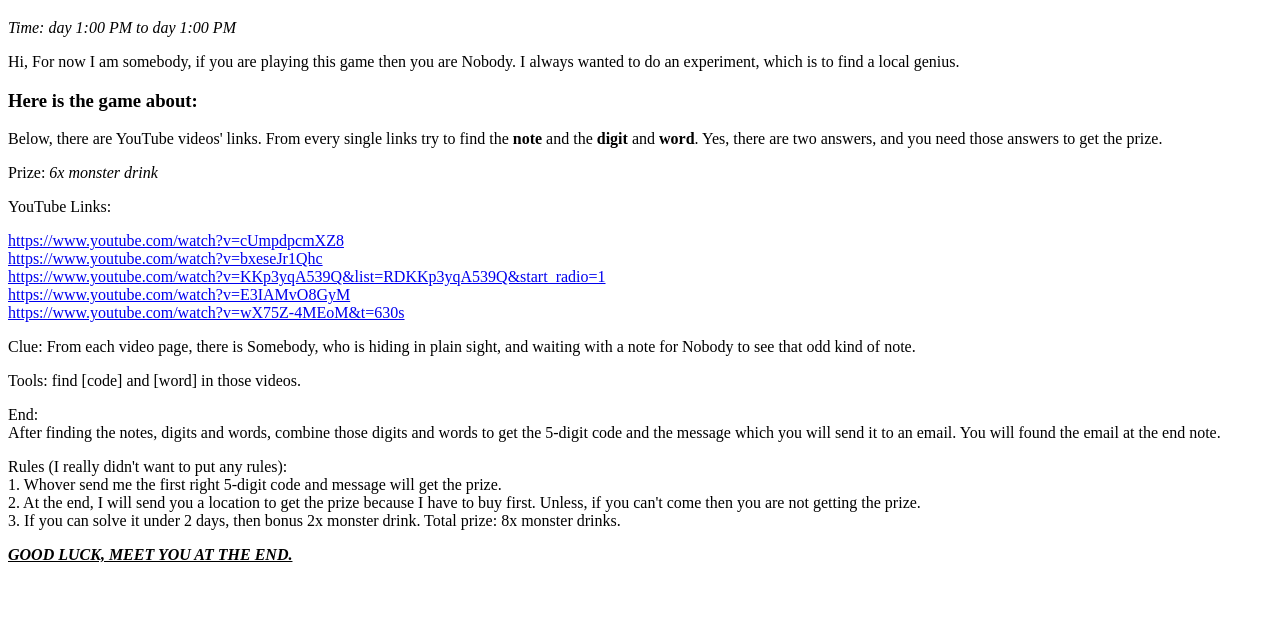
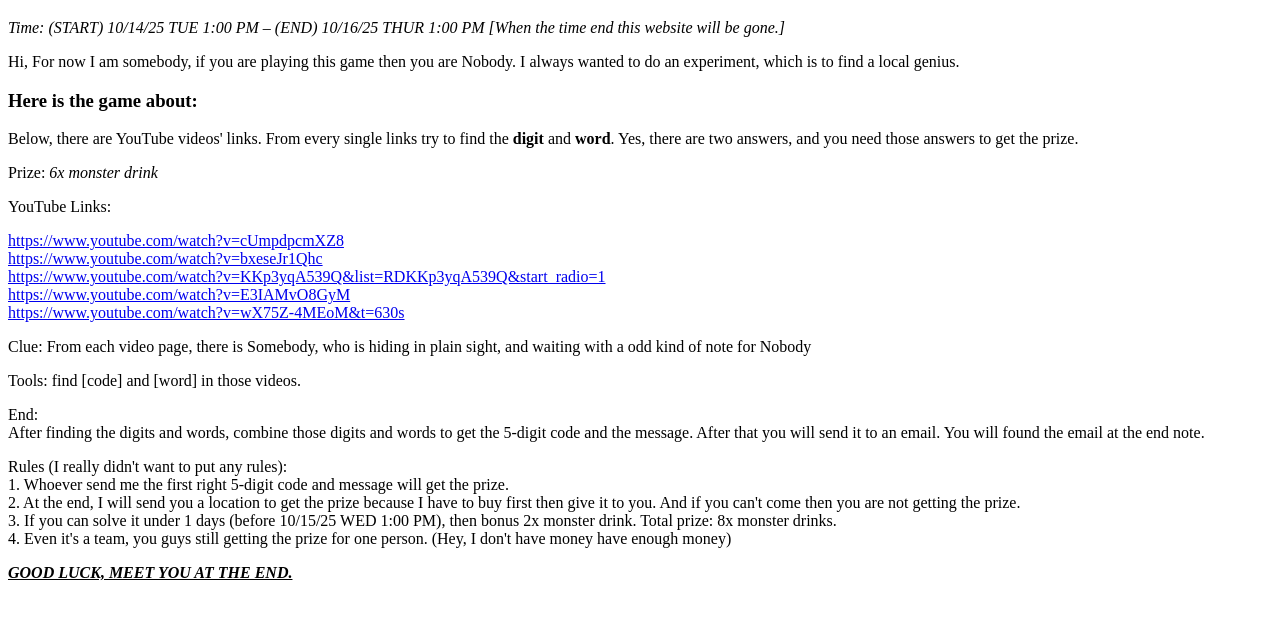
Before and after one commit to Nobody-9ame/nobody-s-game.github.io, a plain HTML site: page index.html in a window 1280 px wide. Shown: the part 61-680 px from the top of the page. Drawn offline with Linux system fonts and the light colour scheme.

Commit message:
Update index.html

```diff
--- a/index.html
+++ b/index.html
@@ -11,7 +11,7 @@
         YouTube Encrypt Message
     </h1>
 
-    <i>Time: day 1:00 PM to day 1:00 PM</i>
+    <i>Time: (START) 10/14/25 TUE 1:00 PM – (END) 10/16/25 THUR 1:00 PM [When the time end this website will be gone.]</i>
     <p>
         Hi, For now I am somebody, if you are playing this game then you are Nobody. I always wanted
         to do an experiment, which is to find a local genius.
@@ -22,7 +22,7 @@
     </h3>
 
     <p>
-        Below, there are YouTube videos' links. From every single links try to find the <b>note</b> and the <b>digit</b> and <b>word</b>.
+        Below, there are YouTube videos' links. From every single links try to find the <b>digit</b> and <b>word</b>.
         Yes, there are two answers, and you need those answers to get the prize.
     </p>
 
@@ -36,14 +36,18 @@
     <a href="https://www.youtube.com/watch?v=E3IAMvO8GyM">https://www.youtube.com/watch?v=E3IAMvO8GyM</a> <br>
     <a href="https://www.youtube.com/watch?v=wX75Z-4MEoM&t=630s">https://www.youtube.com/watch?v=wX75Z-4MEoM&t=630s</a> <br>
 
-    <p>Clue: From each video page, there is Somebody, who is hiding in plain sight, and waiting with a note for Nobody to see that odd kind of note.</p>
+    <p>Clue: From each video page, there is Somebody, who is hiding in plain sight, and waiting with a odd kind of note for Nobody</p>
 
     <p>Tools: find [code] and [word] in those videos.</p>
 
-    <p>End: <br> After finding the notes, digits and words, combine those digits and words to get the 5-digit code and the message which you will send it to an email.
+    <p>End: <br> After finding the digits and words, combine those digits and words to get the 5-digit code and the message. After that you will send it to an email.
          You will found the email at the end note.</p>
 
-    <p>Rules (I really didn't want to put any rules): <br>1. Whover send me the first right 5-digit code and message will get the prize. <br>2. At the end, I will send you a location to get the prize because I have to buy first. Unless, if you can't come then you are not getting the prize. <br> 3. If you can solve it under 2 days, then bonus 2x monster drink. Total prize: 8x monster drinks.</p>
+    <p>Rules (I really didn't want to put any rules):
+        <br> 1. Whoever send me the first right 5-digit code and message will get the prize.
+        <br> 2. At the end, I will send you a location to get the prize because I have to buy first then give it to  you. And if you can't come then you are not getting the prize.
+        <br> 3. If you can solve it under 1 days (before 10/15/25 WED 1:00 PM), then bonus 2x monster drink. Total prize: 8x monster drinks.
+        <br> 4. Even it's a team, you guys still getting the prize for one person. (Hey, I don't have money have enough money)</p>
 
     <b><i><u>GOOD LUCK, MEET YOU AT THE END.</u></i></b>
 
```
